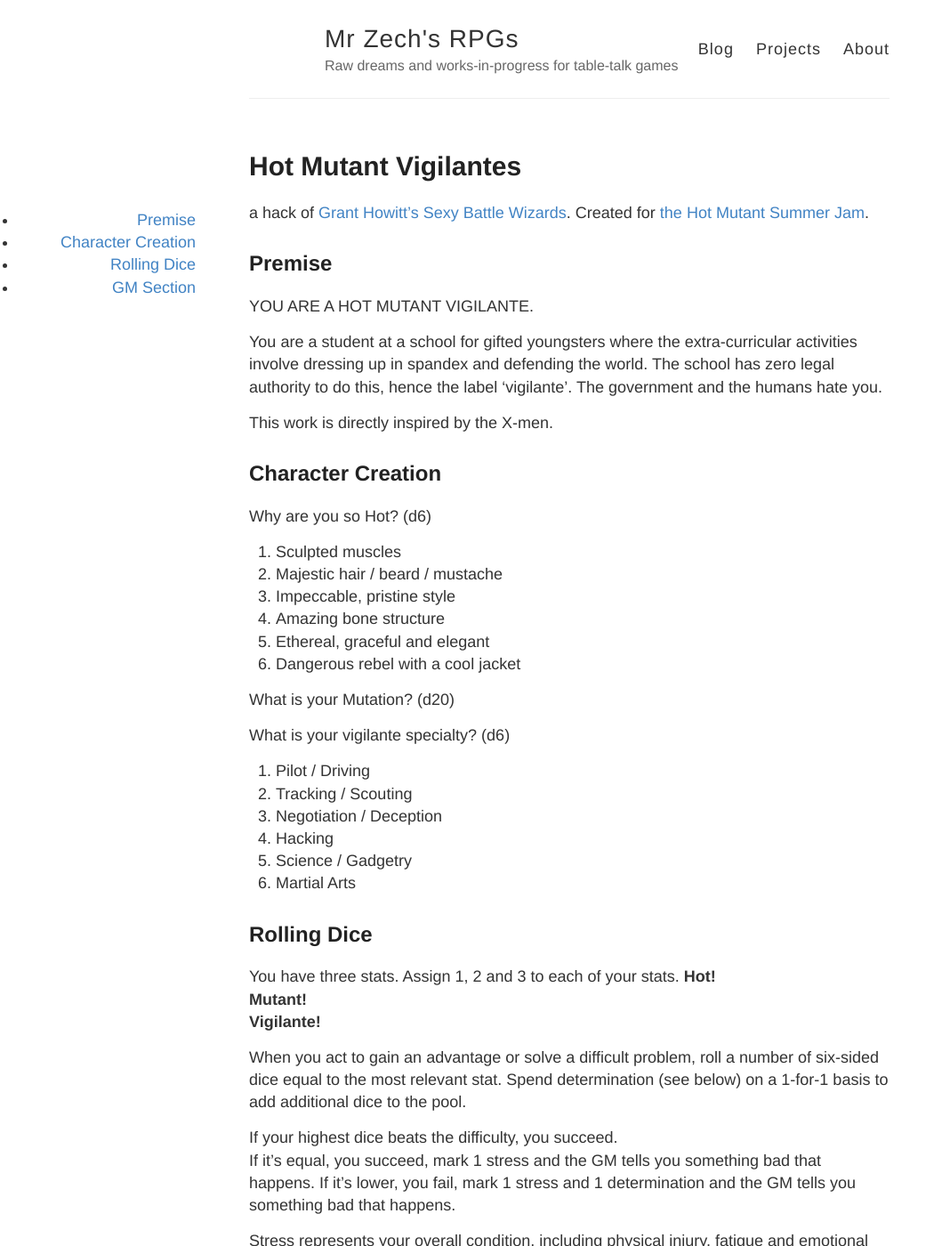
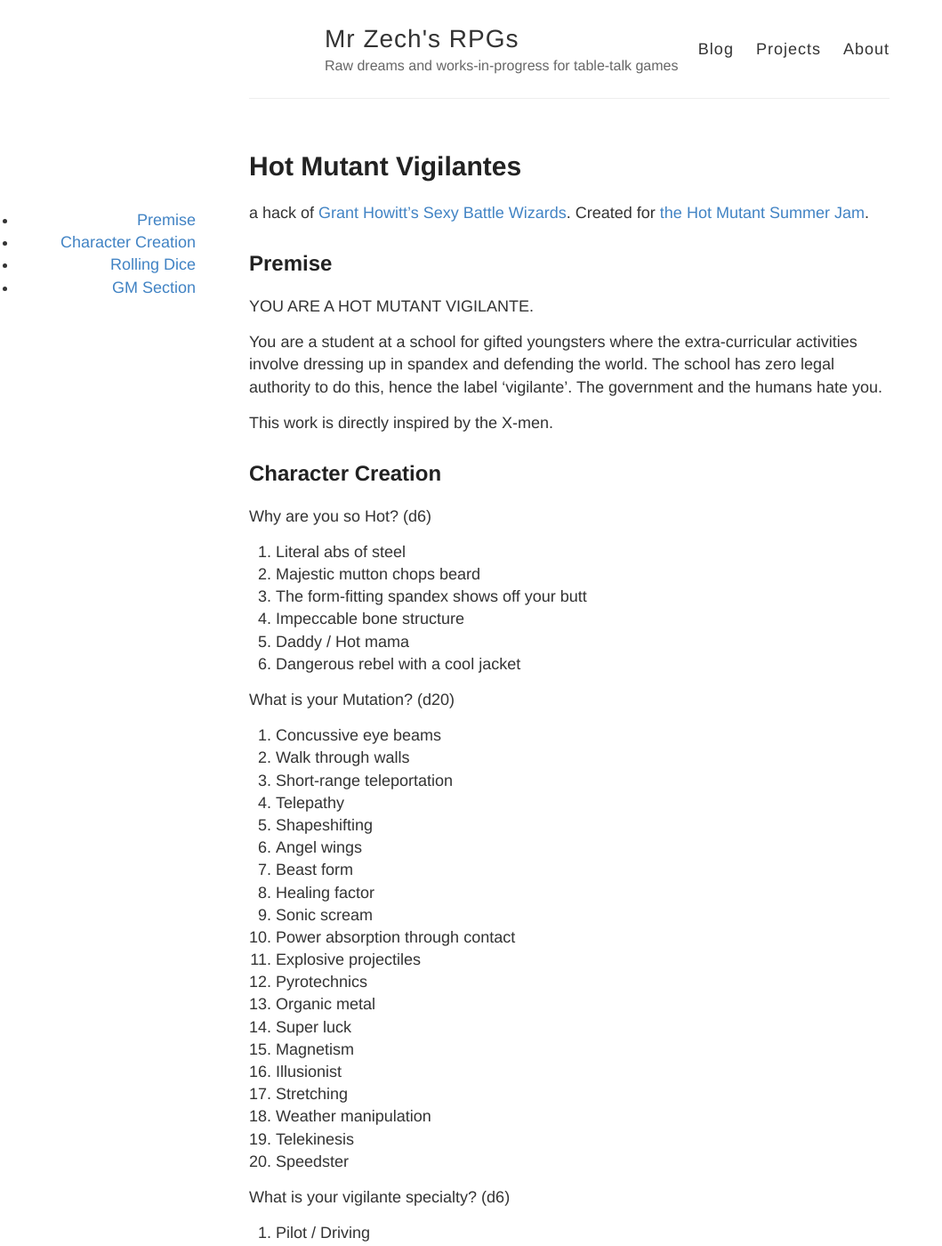
Before and after one commit to zechlau14/zechlau14.github.io, a Jekyll site: the page built from projects/hot-mutant-vigilantes.md, in a window 1280 px wide and 1400 px high. Shown: the whole window at 89% size, without its empty margins (0-1059 px from the left). Built offline with Jekyll 4.4.1, drawn with Linux system fonts in a browser that asks for light colours.

Commit message:
Update hot-mutant-vigilantes.md

```diff
--- a/projects/hot-mutant-vigilantes.md
+++ b/projects/hot-mutant-vigilantes.md
@@ -17,14 +17,34 @@ This work is directly inspired by the X-men.
 ## Character Creation
 
 Why are you so Hot? (d6)
-1. Sculpted muscles
-2. Majestic hair / beard / mustache
-3. Impeccable, pristine style
-4. Amazing bone structure
-5. Ethereal, graceful and elegant
+1. Literal abs of steel
+2. Majestic mutton chops beard
+3. The form-fitting spandex shows off your butt
+4. Impeccable bone structure
+5. Daddy / Hot mama
 6. Dangerous rebel with a cool jacket
 
 What is your Mutation? (d20)
+1. Concussive eye beams
+2. Walk through walls
+3. Short-range teleportation
+4. Telepathy
+5. Shapeshifting
+6. Angel wings
+7. Beast form
+8. Healing factor
+9. Sonic scream
+10. Power absorption through contact
+11. Explosive projectiles
+12. Pyrotechnics
+13. Organic metal
+14. Super luck
+15. Magnetism
+16. Illusionist
+17. Stretching
+18. Weather manipulation
+19. Telekinesis
+20. Speedster
 
 What is your vigilante specialty? (d6)
 1. Pilot / Driving
```
